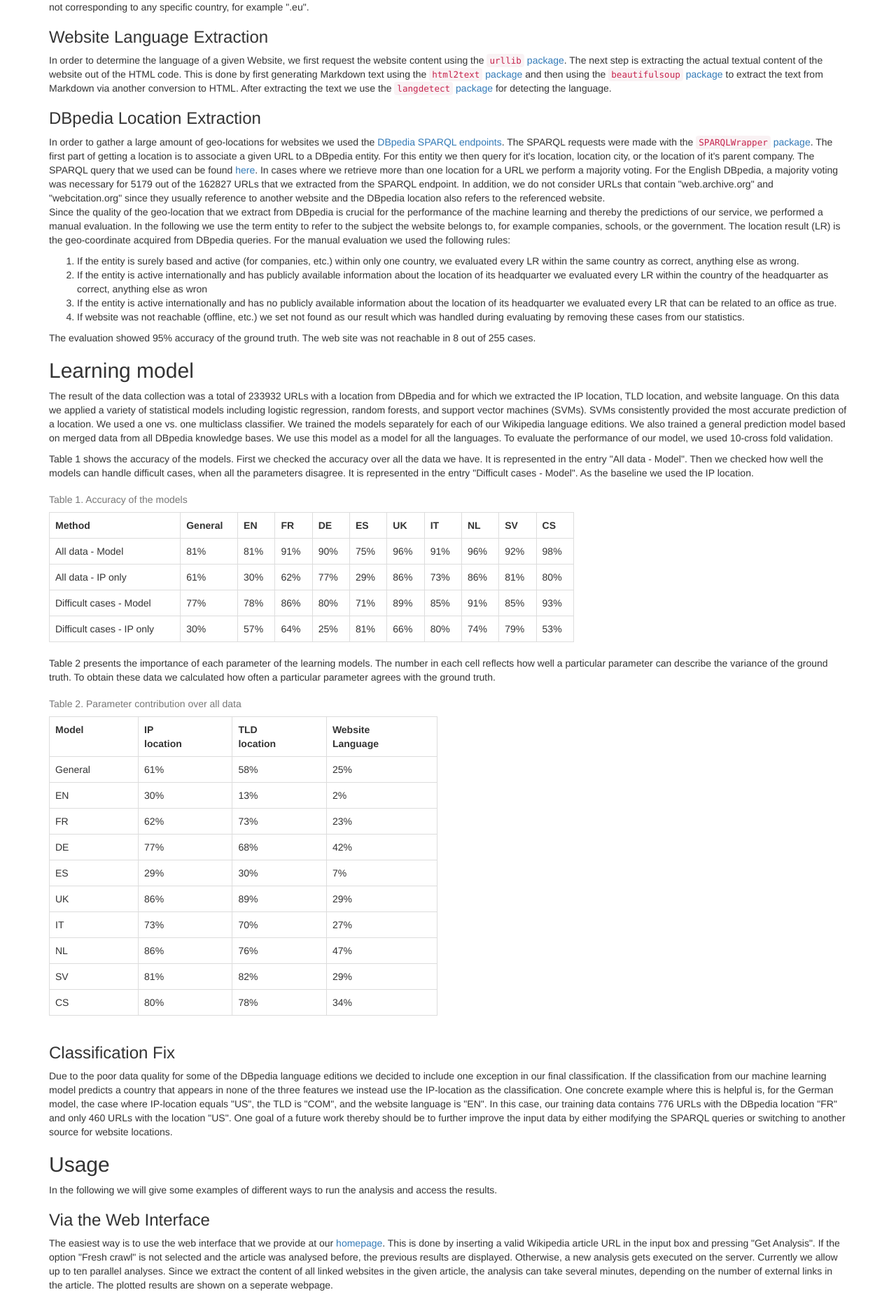
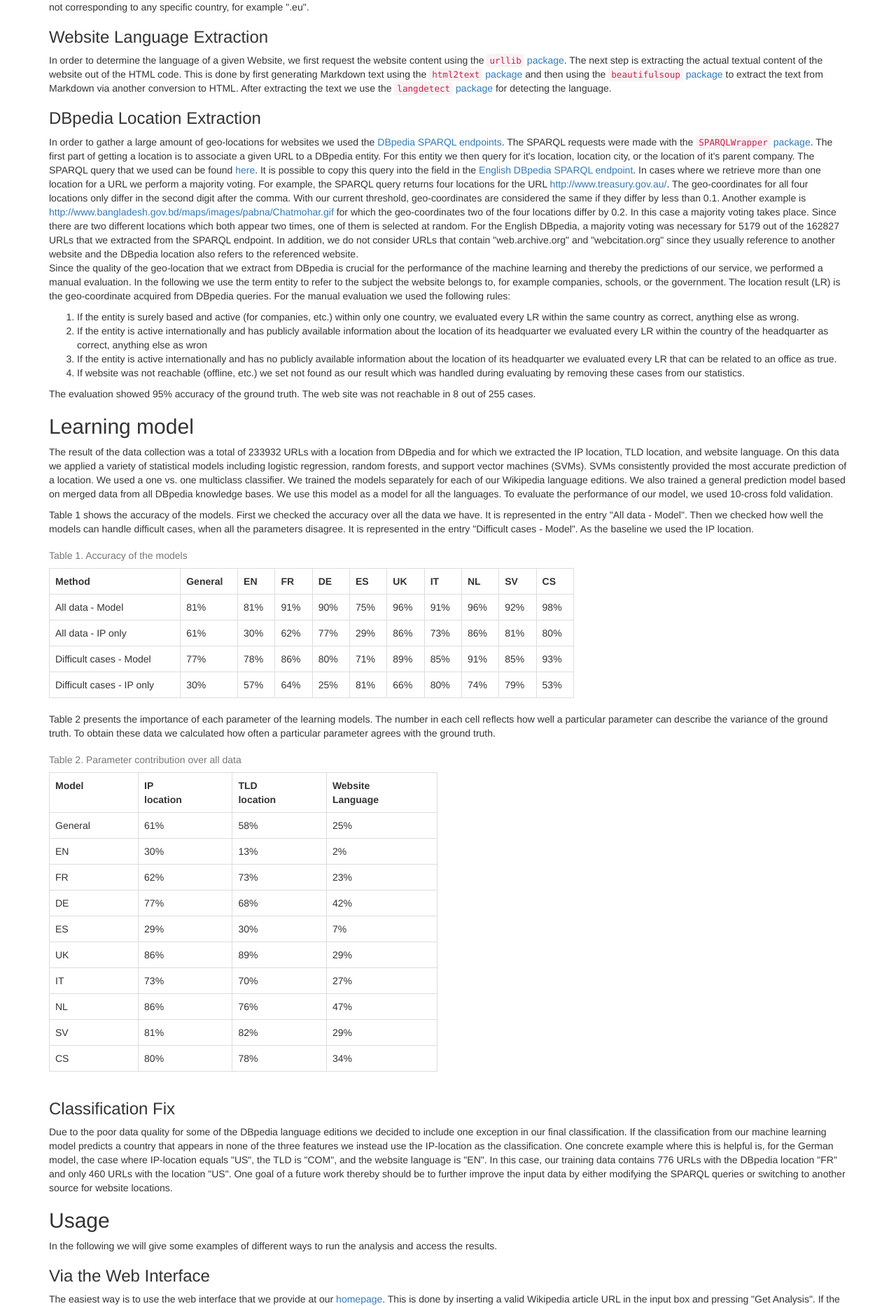
Before and after one commit to mkrnr/wikiwhere-website, a PHP site: page /about.php in a window 1280 px wide. Shown: the part 1643-3510 px from the top of the page at 70% size. Run offline with PHP 8.4, Linux system fonts and the light colour scheme; some libraries are stand-ins or nearby versions.

Commit message:
Add paragraph to about.php about majority voting with examples

```diff
--- a/about.php
+++ b/about.php
@@ -101,7 +101,14 @@
         The first part of getting a location is to associate a given URL to a DBpedia entity.
         For this entity we then query for it's location, location city, or the location of it's parent company.
         The SPARQL query that we used can be found <a href="http://wikiwhere.west.uni-koblenz.de/data/dbpedia-locations.rq">here</a>.
+        It is possible to copy this query into the field in the <a href="http://dbpedia.org/sparql">English DBpedia SPARQL endpoint</a>.
         In cases where we retrieve more than one location for a URL we perform a majority voting.
+        For example, the SPARQL query returns four locations for the URL <a href="http://www.treasury.gov.au/">http://www.treasury.gov.au/</a>.
+        The geo-coordinates for all four locations only differ in the second digit after the comma.
+        With our current threshold, geo-coordinates are considered the same if they differ by less than 0.1.
+        Another example is <a href="http://www.bangladesh.gov.bd/maps/images/pabna/Chatmohar.gif">http://www.bangladesh.gov.bd/maps/images/pabna/Chatmohar.gif</a> for which the geo-coordinates two of the four locations differ by 0.2.
+        In this case a majority voting takes place.
+        Since there are two different locations which both appear two times, one of them is selected at random.
         For the English DBpedia, a majority voting was necessary for 5179 out of the 162827 URLs that we extracted from the SPARQL endpoint.
         In addition, we do not consider URLs that contain "web.archive.org" and "webcitation.org" since they usually reference to another website and the DBpedia location also refers to the referenced website.
 	    <p>
@@ -317,7 +324,7 @@
         Otherwise, a new analysis gets executed on the server.
         Currently we allow up to ten parallel analyses.
         Since we extract the content of all linked websites in the given article, the analysis can take several minutes, depending on the number of external links in the article.
-        The plotted results are shown on a seperate webpage.
+        The plotted results are shown on a separate webpage.
       </p>
       <h3>Via URL Parameters</h3>
       <p>
```
